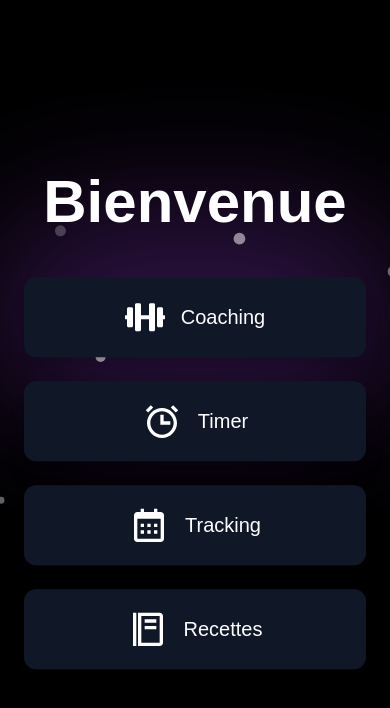
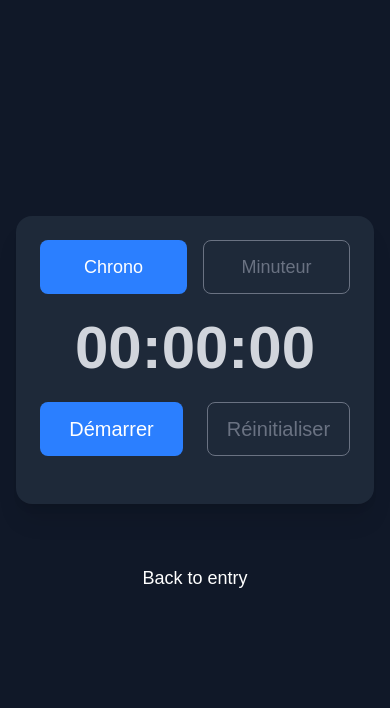
Before and after one commit to Dimitrilhostis/mainproject, a Next.js app: page /entry_page in a window 390 px wide. Shown: the top 708 px of the page. Built offline with nearby package versions, Linux system fonts and the light colour scheme.

Commit message:
quelques changements, interface telephone ok

```diff
--- a/app/entry_page/page.js
+++ b/app/entry_page/page.js
@@ -1,35 +1,158 @@
 "use client";
 
-import { FaDumbbell } from "react-icons/fa";
-import { BiAlarm, BiCalendar, BiFoodMenu } from "react-icons/bi";
+import { useState, useEffect, useCallback } from "react";
+import Button from "@components/buttons/button";
+import CustomCard from "@components/cards/custom_card";
+import SelectSound from "@components/selects/select_sound";
 import { motion } from "framer-motion";
-import AnimatedButton from "@components/buttons/animated_button"
-import BackgroundEffects from "@components/effects/background_effect";
+import BackToEntryButton from "@components/buttons/back_to_entry";
 
-export default function EntryPage() {
+export default function Timer() {
+  const [mode, setMode] = useState("chronometer");
+  const [time, setTime] = useState(0);
+  const [hours, setHours] = useState(0);
+  const [minutes, setMinutes] = useState(0);
+  const [seconds, setSeconds] = useState(0);
+  const [timerDuration, setTimerDuration] = useState(0);
+  const [running, setRunning] = useState(false);
+  const [repetitions, setRepetitions] = useState(1);
+  const [currentRep, setCurrentRep] = useState(1);
+  const [selectedSound, setSelectedSound] = useState("/sounds/cri.mp3");
+  const sounds = [
+    { title: "Cri", path: "/sounds/cri.mp3" },
+    { title: "Klaxon", path: "/sounds/klaxon.mp3" },
+    { title: "Notif", path: "/sounds/notif.mp3" },
+    { title: "Pet", path: "/sounds/pet.mp3" },
+    { title: "Pop", path: "/sounds/pop.mp3" },
+    { title: "Sonnette", path: "/sounds/sonnette.mp3" },
+  ];
+
+  const playAlarm = useCallback(() => {
+    const audio = new Audio(selectedSound);
+    audio.play().catch(() => console.log("Audio playback failed"));
+  }, [selectedSound]);
+
+  useEffect(() => {
+    let interval;
+    if (running) {
+      interval = setInterval(() => {
+        setTime((prev) => {
+          if (mode === "chronometer") return prev + 1;
+          if (prev > 0) return prev - 1;
+          playAlarm();
+          if (currentRep < repetitions) {
+            setCurrentRep((r) => r + 1);
+            return timerDuration;
+          } else {
+            setRunning(false);
+            return 0;
+          }
+        });
+      }, 1000);
+    }
+    return () => clearInterval(interval);
+  }, [running, mode, repetitions, currentRep, timerDuration, playAlarm]);
+
+  const toggleStartStop = () => {
+    if (running) {
+      setRunning(false);
+    } else {
+      const totalSeconds = hours * 3600 + minutes * 60 + seconds;
+      setTimerDuration(totalSeconds);
+      if (mode === "timer") setTime(totalSeconds);
+      setRunning(true);
+      setCurrentRep(1);
+    }
+  };
+
+  const reset = () => {
+    setRunning(false);
+    setHours(0);
+    setMinutes(0);
+    setSeconds(0);
+    setTime(0);
+    setCurrentRep(1);
+  };
+
+  useEffect(() => {
+    if (mode === "timer") {
+      setTime(timerDuration);
+    }
+  }, [timerDuration, repetitions, mode]);
+
   return (
-    <div className="relative flex flex-col items-center justify-center min-h-screen bg-black text-white overflow-hidden p-6">
+    <div className="flex flex-col items-center justify-center min-h-screen bg-gray-900 text-white p-4">
+      <CustomCard className="w-full max-w-md p-6 bg-gray-800 shadow-xl rounded-2xl">
+        <div className="flex justify-center gap-4 mb-6">
+          <Button onClick={() => setMode("chronometer")} variant={mode === "chronometer" ? "default" : "outline"} className="w-1/2 py-3 text-lg">
+            Chrono
+          </Button>
+          <Button onClick={() => setMode("timer")} variant={mode === "timer" ? "default" : "outline"} className="w-1/2 py-3 text-lg">
+            Minuteur
+          </Button>
+        </div>
 
-      {/* Arrière-plan animé */}
-      <BackgroundEffects />
+        {mode === "timer" && (
+          <div className="grid grid-cols-3 gap-4 mb-6">
+            {/* Champ Temps */}
+            <div className="flex flex-col">
+              <label className="text-sm mb-2">Heures</label>
+              <input
+                type="number"
+                value={hours}
+                onChange={(e) => setHours(Math.max(0, parseInt(e.target.value) || 0))}
+                className="w-full p-3 text-white bg-gray-700 rounded-lg shadow-md"
+                onFocus={(e) => e.target.select()}
+                placeholder="Heures"
+              />
+            </div>
 
-      {/* Titre animé */}
-      <motion.h1
-        className="text-6xl font-bold mb-12 text-center relative z-10"
-        initial={{ opacity: 0, y: -30 }}
-        animate={{ opacity: 1, y: 0 }}
-        transition={{ duration: 1, ease: "easeOut" }}
-      >
-        Bienvenue
-      </motion.h1>
+            <div className="flex flex-col">
+              <label className="text-sm mb-2">Minutes</label>
+              <input
+                type="number"
+                value={minutes}
+                onChange={(e) => setMinutes(Math.max(0, parseInt(e.target.value) || 0))}
+                className="w-full p-3 text-white bg-gray-700 rounded-lg shadow-md"
+                onFocus={(e) => e.target.select()}
+                placeholder="Minutes"
+              />
+            </div>
 
-      {/* Boutons en grille */}
-      <div className="grid grid-cols-1 md:grid-cols-2 gap-6 w-full max-w-2xl relative z-10">
-        <AnimatedButton href="/coaching" icon={<FaDumbbell size={40} />} text="Coaching" />
-        <AnimatedButton href="/timer" icon={<BiAlarm size={40} />} text="Timer" />
-        <AnimatedButton href="/tracking" icon={<BiCalendar size={40} />} text="Tracking" />
-        <AnimatedButton href="/recettes" icon={<BiFoodMenu size={40} />} text="Recettes" />
-      </div>
+            <div className="flex flex-col">
+              <label className="text-sm mb-2">Secondes</label>
+              <input
+                type="number"
+                value={seconds}
+                onChange={(e) => setSeconds(Math.max(0, parseInt(e.target.value) || 0))}
+                className="w-full p-3 text-white bg-gray-700 rounded-lg shadow-md"
+                onFocus={(e) => e.target.select()}
+                placeholder="Secondes"
+              />
+            </div>
+          </div>
+        )}
+
+        {/* Affichage du timer */}
+        <motion.div className="text-6xl font-bold mb-6 text-center text-gray-300" animate={{ scale: running ? 1.1 : 1 }}>
+          {mode === "timer" ? new Date(time * 1000).toISOString().substr(11, 8) : new Date(time * 1000).toISOString().substr(11, 8)}
+        </motion.div>
+
+        {mode === "timer" && <div className="text-center mb-4 text-lg">Répétition {currentRep} / {repetitions}</div>}
+
+        <div className="flex justify-center gap-6 mb-6">
+          <Button onClick={toggleStartStop} variant={running ? "destructive" : "default"} className="w-1/2 py-3 text-xl">{running ? "Arrêter" : "Démarrer"}</Button>
+          {!running && <Button onClick={reset} variant="outline" className="w-1/2 py-3 text-xl">Réinitialiser</Button>}
+        </div>
+
+        {mode === "timer" && (
+          <SelectSound SelectSound={SelectSound} sounds={sounds} setSelectedSound={setSelectedSound}></SelectSound>
+        )}
+      </CustomCard>
+
+      <footer className="text-white text-center py-6 mt-6">
+        <BackToEntryButton></BackToEntryButton>
+      </footer>
     </div>
   );
 }
--- a/app/timer/page.js
+++ b/app/timer/page.js
@@ -3,13 +3,16 @@
 import { useState, useEffect, useCallback } from "react";
 import Button from "@components/buttons/button";
 import CustomCard from "@components/cards/custom_card";
-import SelectSound from "@components/selects/select_sound"
+import SelectSound from "@components/selects/select_sound";
 import { motion } from "framer-motion";
 import BackToEntryButton from "@components/buttons/back_to_entry";
 
 export default function Timer() {
   const [mode, setMode] = useState("chronometer");
   const [time, setTime] = useState(0);
+  const [hours, setHours] = useState(0);
+  const [minutes, setMinutes] = useState(0);
+  const [seconds, setSeconds] = useState(0);
   const [timerDuration, setTimerDuration] = useState(0);
   const [running, setRunning] = useState(false);
   const [repetitions, setRepetitions] = useState(1);
@@ -38,7 +41,7 @@ export default function Timer() {
           if (prev > 0) return prev - 1;
           playAlarm();
           if (currentRep < repetitions) {
-            setCurrentRep((r) => r + 0.5);
+            setCurrentRep((r) => r + 1);
             return timerDuration;
           } else {
             setRunning(false);
@@ -54,7 +57,9 @@ export default function Timer() {
     if (running) {
       setRunning(false);
     } else {
-      if (mode === "timer") setTime(timerDuration);
+      const totalSeconds = hours * 3600 + minutes * 60 + seconds;
+      setTimerDuration(totalSeconds);
+      if (mode === "timer") setTime(totalSeconds);
       setRunning(true);
       setCurrentRep(1);
     }
@@ -62,49 +67,102 @@ export default function Timer() {
 
   const reset = () => {
     setRunning(false);
-    setTime(mode === "timer" ? timerDuration : 0);
+    setHours(0);
+    setMinutes(0);
+    setSeconds(0);
+    setTime(0);
     setCurrentRep(1);
   };
 
+  // Mettre à jour `time` immédiatement lors du changement de `timerDuration` ou `repetitions`
+  useEffect(() => {
+    if (mode === "timer") {
+      setTime(timerDuration);
+    }
+  }, [timerDuration, repetitions, mode]);
+
   return (
-    <div className="flex flex-col items-center justify-center min-h-screen bg-gray-900 text-white p-4">
+    <div className="flex flex-col items-center justify-center min-h-screen bg-gray-900 text-white p-6">
       <CustomCard className="w-full max-w-md p-6 bg-gray-800 shadow-xl rounded-2xl">
-          <div className="flex justify-center mb-6">
-            <Button onClick={() => setMode("chronometer")} variant={mode === "chronometer" ? "default" : "outline"}>
+        <div className="flex justify-center gap-4 mb-6">
+          <Button onClick={() => setMode("chronometer")} variant={mode === "chronometer" ? "default" : "outline"} className="w-1/2 py-2 text-lg">
             Chronomètre
           </Button>
-            <Button onClick={() => setMode("timer")} variant={mode === "timer" ? "default" : "outline"}>
+          <Button onClick={() => setMode("timer")} variant={mode === "timer" ? "default" : "outline"} className="w-1/2 py-2 text-lg">
             Minuteur
           </Button>
         </div>
+
         {mode === "timer" && (
-            <div className="mb-4">
-              <label className="block mb-2">Temps (secondes)</label>
-              <input type="number" value={timerDuration}
-              onChange={(e) => setTimerDuration(Math.max(0, parseInt(e.target.value) || 0))}
-              className="w-full p-2 text-black rounded-lg"
-              onFocus={(e) => e.target.select()}/>
+          <div className="grid grid-cols-4 gap-4 mb-6">
+            {/* Champ Heures */}
+            <div className="flex flex-col">
+              <label className="text-sm mb-2">Heures</label>
+              <input
+                type="number"
+                value={hours}
+                onChange={(e) => setHours(Math.max(0, parseInt(e.target.value) || 0))}
+                className="w-full p-2 text-white bg-gray-700 rounded-lg shadow-md"
+                onFocus={(e) => e.target.select()}
+              />
+            </div>
 
-              <label className="block mt-4 mb-2">Répétitions</label>
-              <input type="number" value={repetitions}
+            {/* Champ Minutes */}
+            <div className="flex flex-col">
+              <label className="text-sm mb-2">Minutes</label>
+              <input
+                type="number"
+                value={minutes}
+                onChange={(e) => setMinutes(Math.max(0, parseInt(e.target.value) || 0))}
+                className="w-full p-2 text-white bg-gray-700 rounded-lg shadow-md"
+                onFocus={(e) => e.target.select()}
+              />
+            </div>
+
+            {/* Champ Secondes */}
+            <div className="flex flex-col">
+              <label className="text-sm mb-2">Secondes</label>
+              <input
+                type="number"
+                value={seconds}
+                onChange={(e) => setSeconds(Math.max(0, parseInt(e.target.value) || 0))}
+                className="w-full p-2 text-white bg-gray-700 rounded-lg shadow-md"
+                onFocus={(e) => e.target.select()}
+              />
+            </div>
+
+            {/* Champ Répétitions */}
+            <div className="flex flex-col">
+              <label className="text-sm mb-2">Répétitions</label>
+              <input
+                type="number"
+                value={repetitions}
                 onChange={(e) => setRepetitions(Math.max(1, parseInt(e.target.value) || 1))}
-              className="w-full p-2 text-black rounded-lg"
-              onFocus={(e) => e.target.select()}/>
+                className="w-full p-2 text-white bg-gray-700 rounded-lg shadow-md"
+                onFocus={(e) => e.target.select()}
+              />
+            </div>
           </div>
         )}
-            <motion.div className="text-5xl font-bold mb-6 text-center" animate={{ scale: running ? 1.1 : 1 }}>
-              {new Date(time * 1000).toISOString().substr(14, 5)}
+
+        {/* Affichage du timer */}
+        <motion.div className="text-6xl font-bold mb-6 text-center text-gray-300" animate={{ scale: running ? 1.1 : 1 }}>
+          {mode === "timer" ? new Date(time * 1000).toISOString().substr(11, 8) : new Date(time * 1000).toISOString().substr(11, 8)}
         </motion.div>
-          {mode === "timer" && <div className="text-center mb-4">Répétition {currentRep} / {repetitions}</div>}
-          <div className="flex justify-center gap-4 mb-4">
-            <Button onClick={toggleStartStop} variant={running ? "destructive" : "default"}>{running ? "Arrêter" : "Démarrer"}</Button>
-            {!running && <Button onClick={reset} variant="outline">Réinitialiser</Button>}
+
+        {mode === "timer" && <div className="text-center mb-4 text-lg">Répétition {currentRep} / {repetitions}</div>}
+
+        <div className="flex justify-center gap-6 mb-6">
+          <Button onClick={toggleStartStop} variant={running ? "destructive" : "default"} className="w-1/2 py-3 text-xl">{running ? "Arrêter" : "Démarrer"}</Button>
+          {!running && <Button onClick={reset} variant="outline" className="w-1/2 py-3 text-xl">Réinitialiser</Button>}
         </div>
+
         {mode === "timer" && (
           <SelectSound SelectSound={SelectSound} sounds={sounds} setSelectedSound={setSelectedSound}></SelectSound>
         )}
       </CustomCard>
-      <footer className="text-white text-center py-15">
+
+      <footer className="text-white text-center py-6 mt-6">
         <BackToEntryButton></BackToEntryButton>
       </footer>
     </div>
```
Lines whose indentation alone changed are shown as unchanged.
